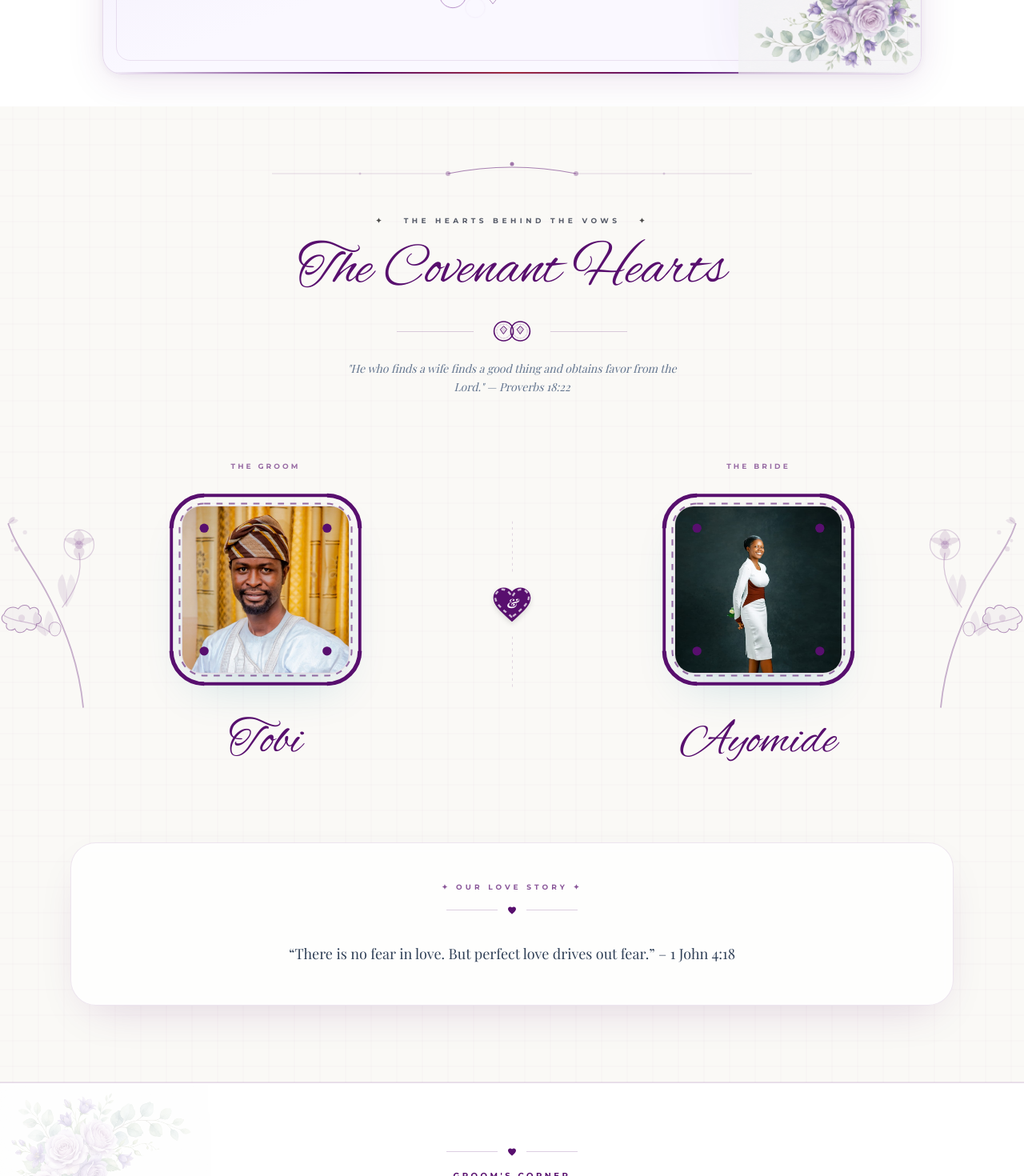
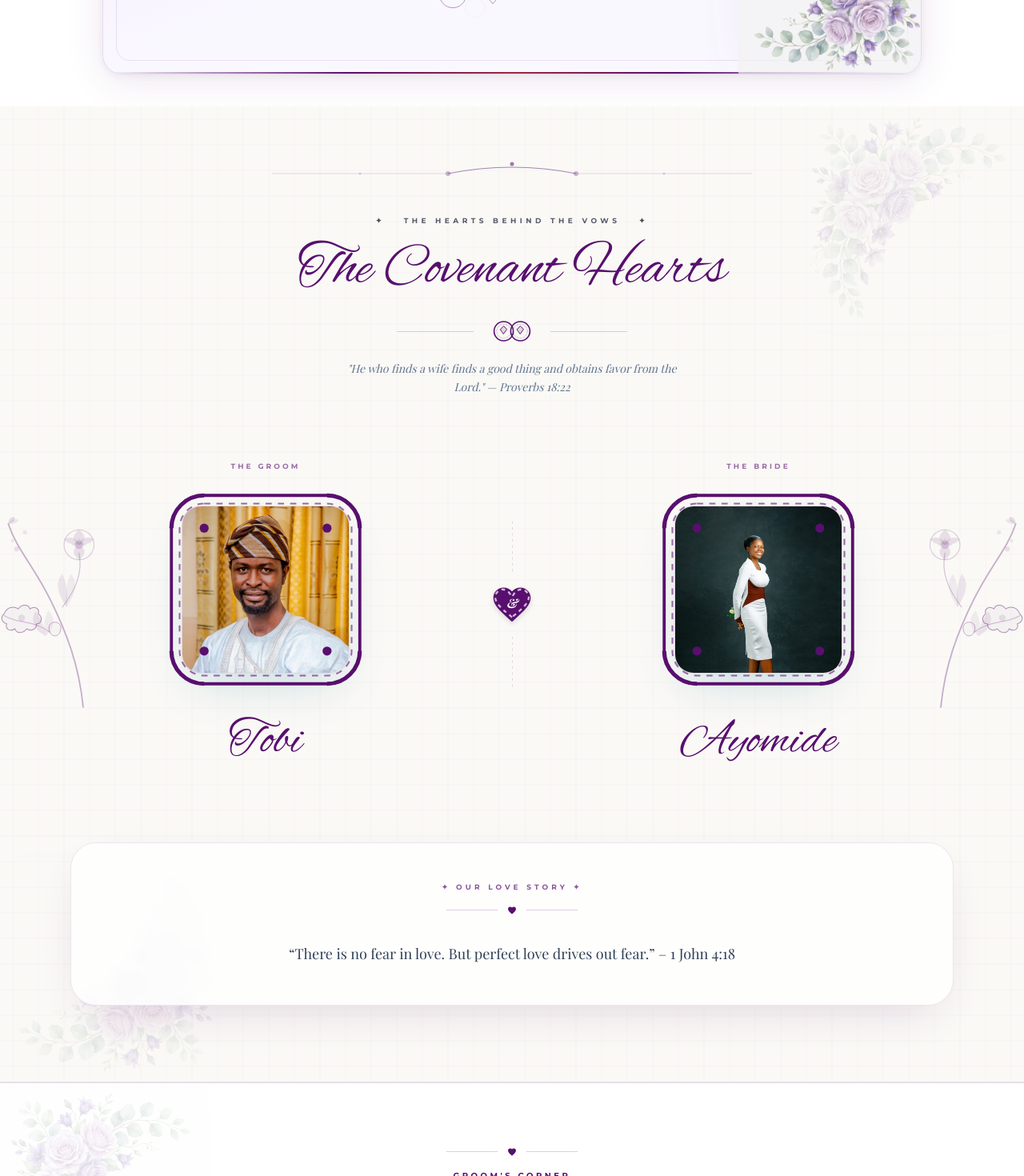
Before and after one commit to CYCLIC05/WEDDING-DIGITAL-INVITE, a React (Vite) app: page / in a window 1280 px wide. Shown: the part 880-2350 px from the top of the page at 80% size. Built offline with nearby package versions, Linux system fonts and the light colour scheme; a web font is replaced by a local one.

Commit message:
feat: add CoupleAbout and GiftingRegistry components with custom SVG decorations

```diff
--- a/src/components/CoupleAbout.tsx
+++ b/src/components/CoupleAbout.tsx
@@ -211,6 +211,10 @@ export function CoupleAbout() {
         }}
       />
 
+      {/* Background roses */}
+      <img src="/src/assets/images/purple_watercolor_roses.png" className="pointer-events-none select-none absolute top-0 right-0 opacity-[0.12] z-0" style={{ width: '280px', height: 'auto', filter: 'drop-shadow(0 8px 24px rgba(88,15,110,0.06))' }} alt="" />
+      <img src="/src/assets/images/purple_watercolor_roses.png" className="pointer-events-none select-none absolute bottom-0 left-0 opacity-[0.12] z-0" style={{ width: '280px', height: 'auto', transform: 'rotate(180deg)', filter: 'drop-shadow(0 8px 24px rgba(88,15,110,0.06))' }} alt="" />
+
       {/* ── Full-height left floral spray ── */}
       <div className="absolute left-0 top-0 h-full w-52 pointer-events-none z-0 opacity-90 hidden lg:block" style={{ paddingTop: '2rem' }}>
         <FloralSprayLeft />
--- a/src/components/GiftingRegistry.tsx
+++ b/src/components/GiftingRegistry.tsx
@@ -92,6 +92,10 @@ export function GiftingRegistry() {
           backgroundSize: '32px 32px',
         }}
       />
+
+      {/* Background roses */}
+      <img src="/src/assets/images/purple_watercolor_roses.png" className="pointer-events-none select-none absolute top-0 right-0 opacity-[0.12] z-0" style={{ width: '280px', height: 'auto', filter: 'drop-shadow(0 8px 24px rgba(88,15,110,0.06))' }} alt="" />
+      <img src="/src/assets/images/purple_watercolor_roses.png" className="pointer-events-none select-none absolute bottom-0 left-0 opacity-[0.12] z-0" style={{ width: '280px', height: 'auto', transform: 'rotate(180deg)', filter: 'drop-shadow(0 8px 24px rgba(88,15,110,0.06))' }} alt="" />
 
       <div className="max-w-4xl mx-auto relative z-10">
         <div className="text-center mb-16 animate-fade-up">
```
